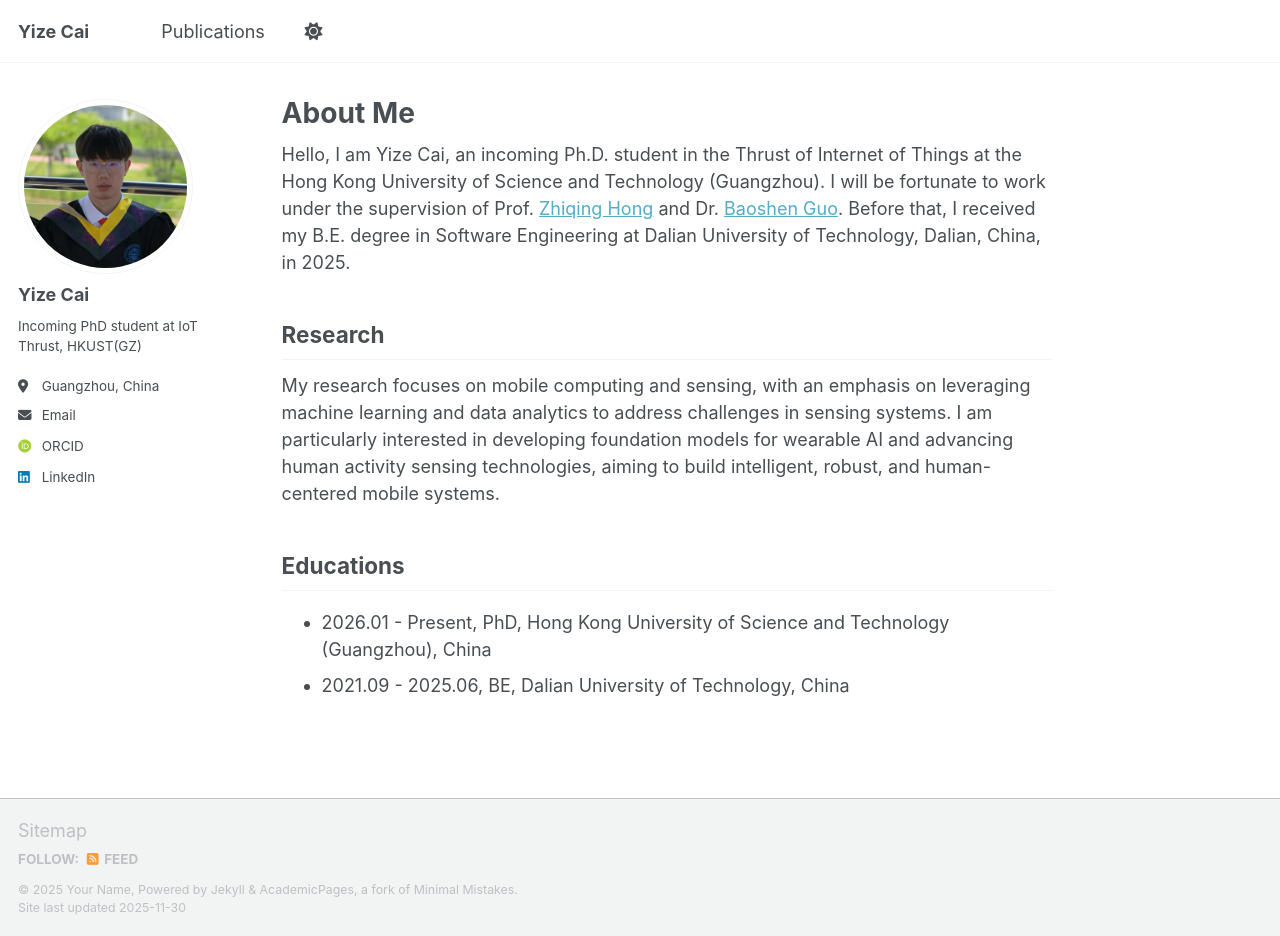
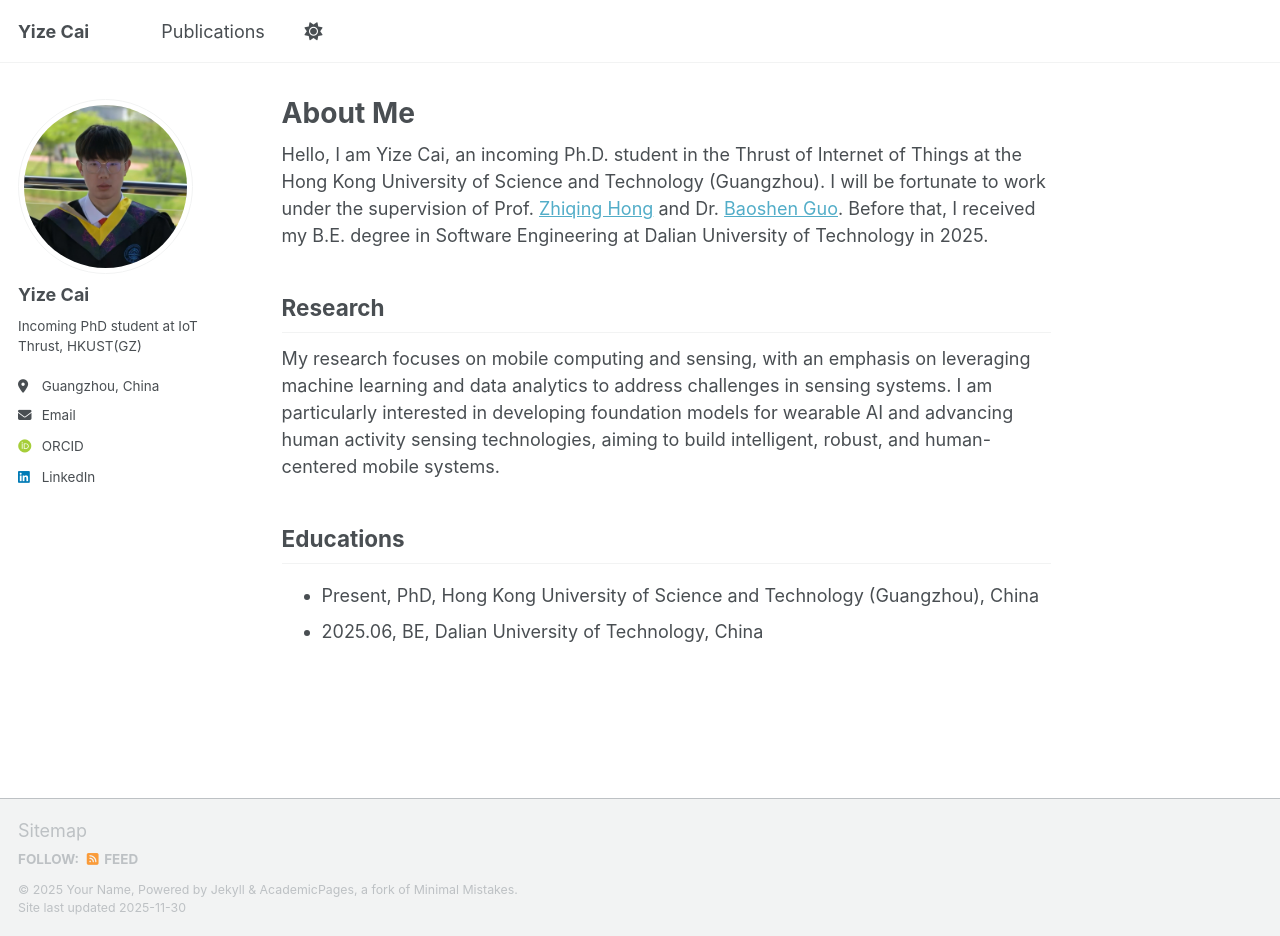
Before and after one commit to saiketa/saiketa.github.io, a Jekyll site: the page built from _pages/about.md, in a window 1280 px wide and 936 px high. Built offline with Jekyll 4.4.1, drawn with Linux system fonts in a browser that asks for light colours; some web fonts are replaced; a script bundle is joined from its source files by our own code; library files that are not in the unit come from our copies.

Commit message:
Update about.md

```diff
--- a/_pages/about.md
+++ b/_pages/about.md
@@ -7,7 +7,7 @@
   - /about.html
 ---
 
-Hello, I am Yize Cai, an incoming Ph.D. student in the Thrust of Internet of Things at the Hong Kong University of Science and Technology (Guangzhou). I will be fortunate to work under the supervision of Prof. [Zhiqing Hong](http://www.zhiqinghong.one/) and Dr. [Baoshen Guo](https://baoshenguo.com/). Before that, I received my B.E. degree in Software Engineering at Dalian University of Technology, Dalian, China, in 2025.
+Hello, I am Yize Cai, an incoming Ph.D. student in the Thrust of Internet of Things at the Hong Kong University of Science and Technology (Guangzhou). I will be fortunate to work under the supervision of Prof. [Zhiqing Hong](http://www.zhiqinghong.one/) and Dr. [Baoshen Guo](https://baoshenguo.com/). Before that, I received my B.E. degree in Software Engineering at Dalian University of Technology in 2025.
 
 ## Research
 
@@ -15,5 +15,5 @@
 
 ## Educations
 
-- 2026.01 - Present, PhD, Hong Kong University of Science and Technology (Guangzhou), China
-- 2021.09 - 2025.06, BE, Dalian University of Technology, China
+- Present, PhD, Hong Kong University of Science and Technology (Guangzhou), China
+- 2025.06, BE, Dalian University of Technology, China
```
